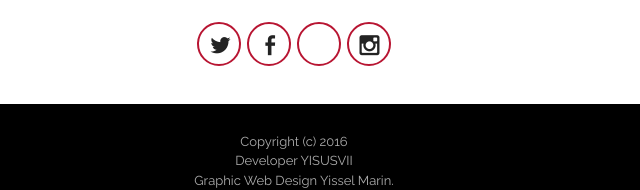
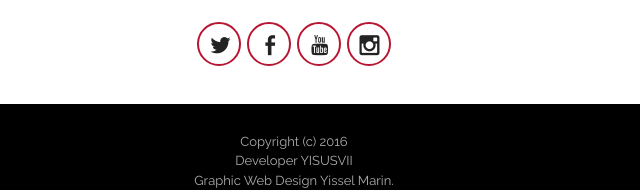
Before and after one commit to YISUSVII/PabloTriatletaGarcia, a plain HTML site: page index.html in a window 1280 px wide. Shown: the part 5293-5483 px from the top of the page, 346-986 px from the left. Drawn offline with nearby package versions, Linux system fonts and the light colour scheme; files that its build step writes are made by us from their sources; a script that the page names is missing; files whose address does not match are found by name.

Commit message:
quickfix

```diff
--- a/index.html
+++ b/index.html
@@ -674,7 +674,7 @@
                 <h3 class="mbr-section-title display-2">FOLLOW US</h3>
                 <div><a class="btn btn-social" title="Twitter" target="_blank" href="https://twitter.com/"><i class="socicon socicon-twitter"></i></a>
                  <a class="btn btn-social" title="Facebook" target="_blank" href="https://facebook.com/PabloTriatletaGarcia"><i class="socicon socicon-facebook"></i></a>
-                 <a class="btn btn-social" title="YouTube" target="_blank" href="https://www.youtube.com/user/jpablogarciab"></i></a>
+                 <a class="btn btn-social" title="YouTube" target="_blank" href="https://www.youtube.com/user/jpablogarciab"><i class="socicon socicon-youtube"></i></a>
                  <a class="btn btn-social" title="Instagram" target="_blank" href="https://www.instagram.com/jpmalinoa/"><i class="socicon socicon-instagram"></i></a></div>
             </div>
         </div>
```
